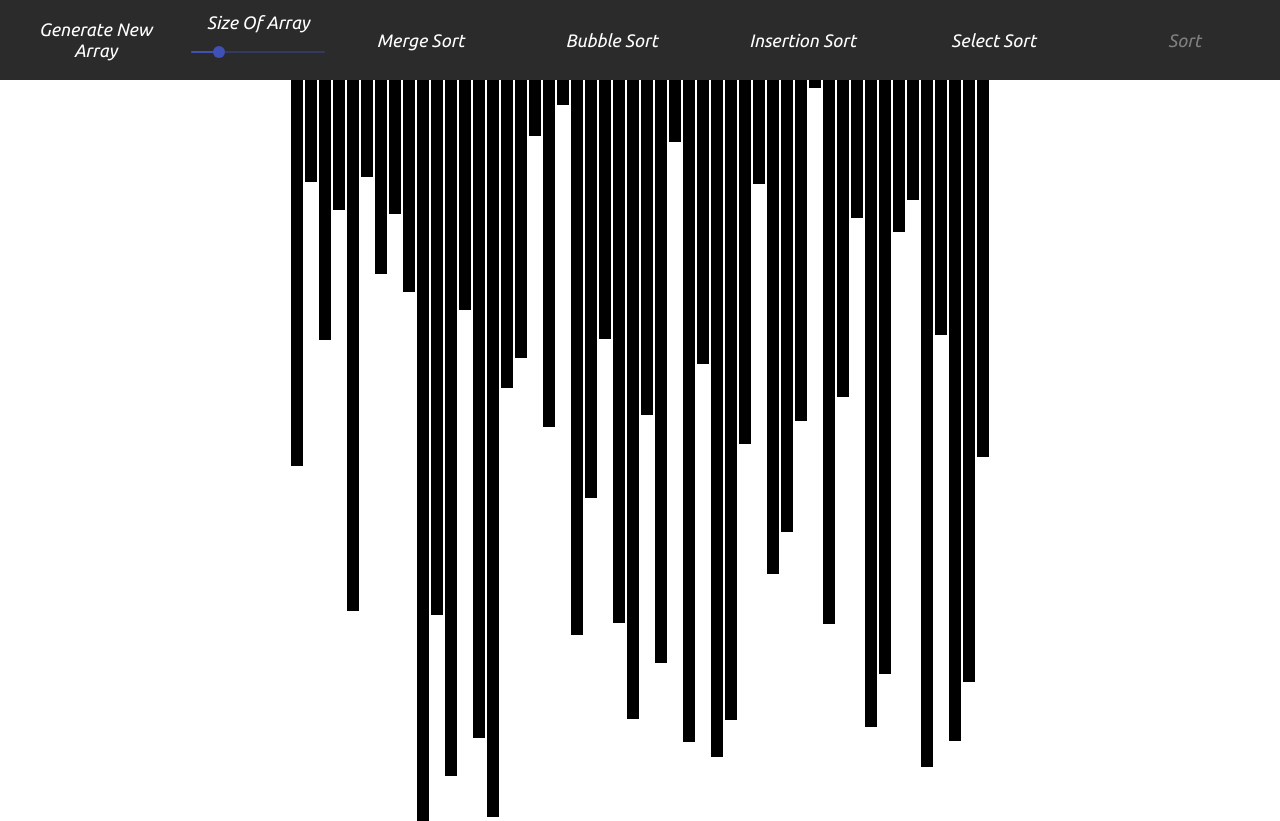
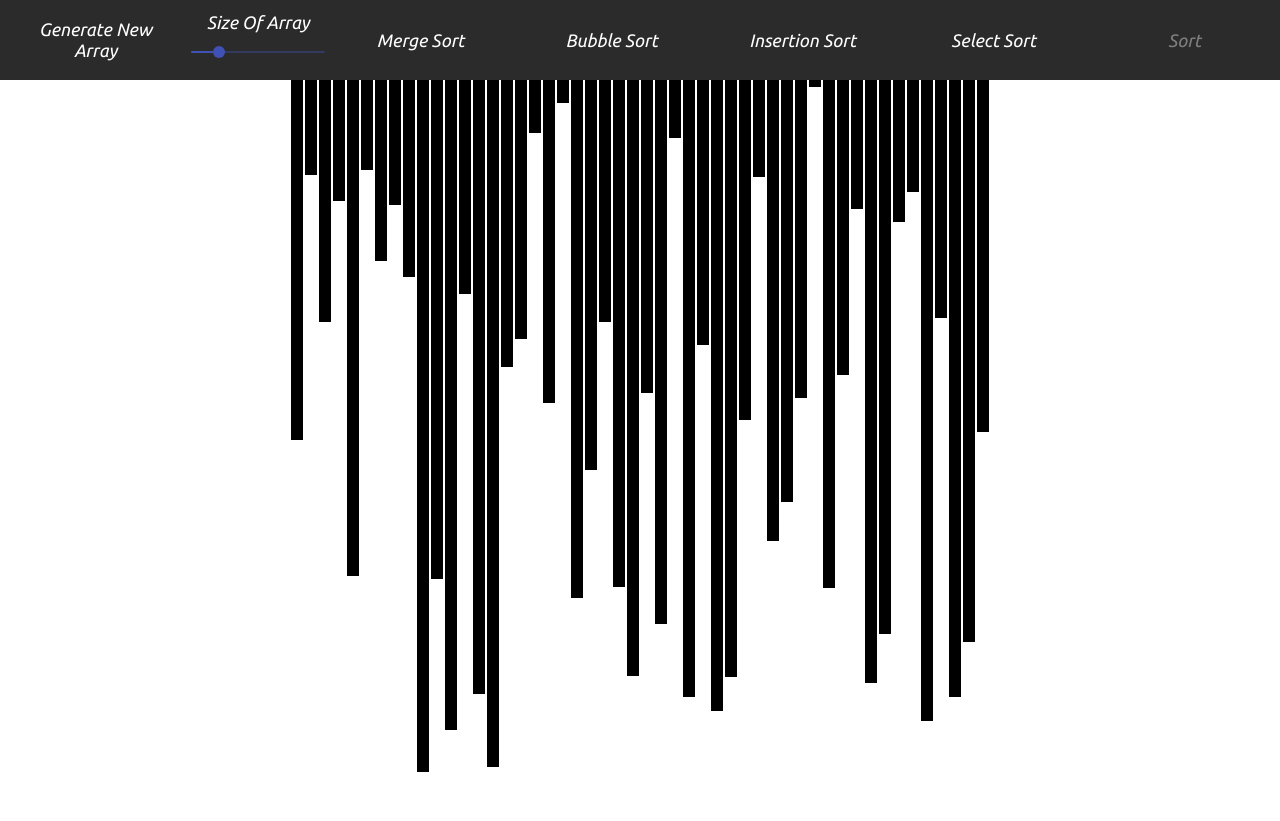
Before and after one commit to JatinKainth/SortingVisualizer, a React (Create React App) app: page / in a window 1280 px wide. After the commit the page ends 800 px from the top, so only its background shows below. Built offline with nearby package versions, Linux system fonts and the light colour scheme.

Commit message:
Update Bars.jsx

```diff
--- a/src/Components/Bars.jsx
+++ b/src/Components/Bars.jsx
@@ -11,7 +11,7 @@ export default Bars;
 
 const StyledBars = styled.div.attrs((props) => ({
   style: {
-    height: props.height * 0.75,
+    height: props.height * 0.7,
     width: 600 / props.width,
     backgroundColor: props.backColor,
   },
```
